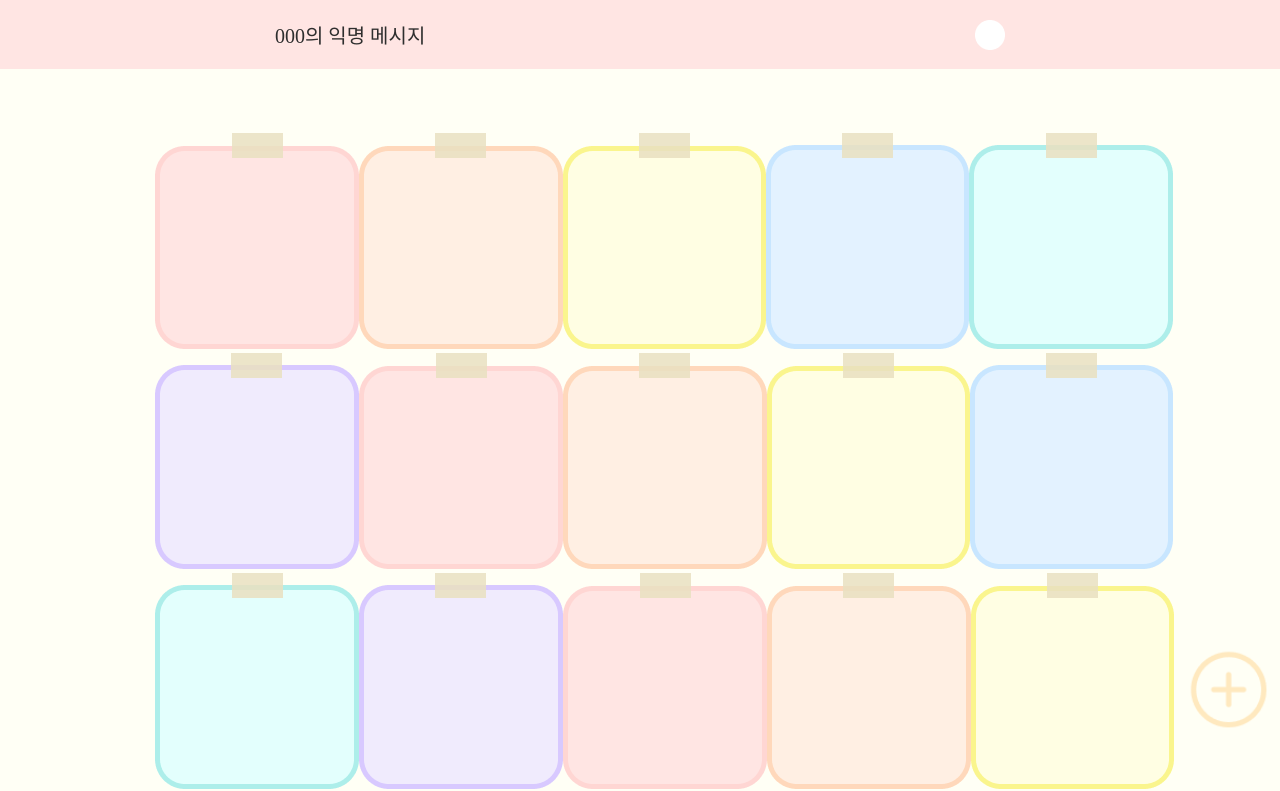
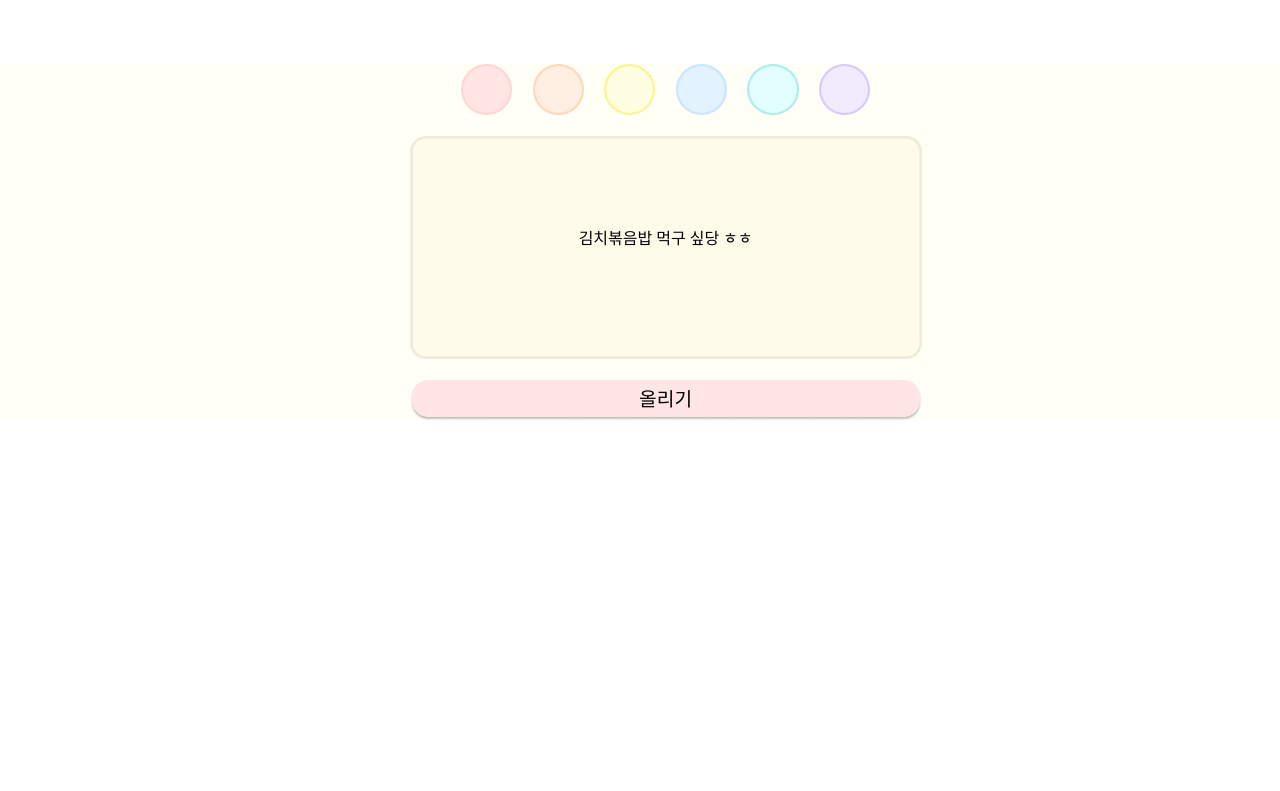
Before and after one commit to Z0ro0/CheerUP, a React (Create React App) app: page /Post in a window 1280 px wide. Shown: the top 791 px of the page. Built offline with nearby package versions, Linux system fonts and the light colour scheme; a web font is replaced by a local one.

Commit message:
post 화면 html, css

```diff
--- /dev/null
+++ b/src/Post.css
@@ -0,0 +1,61 @@
+@font-face {
+    font-family: 'omyu_pretty';
+    src: url('https://cdn.jsdelivr.net/gh/projectnoonnu/noonfonts_2304-01@1.0/omyu_pretty.woff2') format('woff2');
+    font-weight: normal;
+    font-style: normal;
+  }
+
+#container1{
+    background-color: #FFFFF5;
+}
+
+#post-container{
+    width: 80%;
+}
+
+#post-color{
+    display: flex;
+    justify-content: center;
+    margin-top: 5%;
+    gap: 2%;
+}
+.post-color-circle{
+    width: 5%;
+}
+
+
+#Message-board{
+    position: relative;
+    display: flex;
+    justify-content: center;
+    align-items: center;
+}
+#Post-Message{
+    position: absolute;
+    font-family: 'omyu_pretty';
+    font-size: 100%;
+}
+.post-Message-board{
+    margin-top: 2%;
+    width: 50%;
+}
+
+
+
+
+#Post-Button{
+    position: relative;
+    display: flex;
+    justify-content: center;
+    align-items: center;
+}
+#Post-Button_text{
+    position: absolute;
+    font-family: 'omyu_pretty';
+    margin-top: 3.5%;
+    font-size: 120%;
+}
+.post-button-img{
+    margin-top: 2%;
+    width: 50%;
+}
--- a/src/Post.js
+++ b/src/Post.js
@@ -1,38 +1,32 @@
-import './App.css';
+import './Post.css';
 
 
 function App() {
   return (
-    <div id="container">
-      <div id="nav">
-        <p id="owner-text">000의 익명 메시지</p>
-        <img src="./img/circle.png" id="circle"/>
+    <div id="container1">
+
+      <div id="post-container">
+        <div id="post-color">
+          <img class="post-color-circle" src="./img/circle1.png"/>
+          <img class="post-color-circle" src="./img/circle2.png"/>
+          <img class="post-color-circle" src="./img/circle3.png"/>
+          <img class="post-color-circle" src="./img/circle4.png"/>
+          <img class="post-color-circle" src="./img/circle5.png"/>
+          <img class="post-color-circle" src="./img/circle6.png"/>
+        </div>
+
+        <div id="Message-board">
+          <p id="Post-Message">김치볶음밥 먹구 싶당 ㅎㅎ</p>
+          <img class="post-Message-board" src="./img/board.png"/>
+        </div>
+
+        <div id="Post-Button">
+          <p id="Post-Button_text">올리기</p>
+          <img class="post-button-img"src="./img/PostButton.png"/>
+        </div>
       </div>
-      <div id="post-add-container">
-        <div id="post-container">
-            <img class="post" src="./img/post1.png"/>
-            <img class="post" src="./img/post2.png"/>
-            <img class="post" src="./img/post3.png"/>
-            <img class="post" src="./img/post4.png"/>
-            <img class="post" src="./img/post5.png"/>
-            <img class="post" src="./img/post6.png"/>
-            <img class="post" src="./img/post1.png"/>
-            <img class="post" src="./img/post2.png"/>
-            <img class="post" src="./img/post3.png"/>
-            <img class="post" src="./img/post4.png"/>
-            <img class="post" src="./img/post5.png"/>
-            <img class="post" src="./img/post6.png"/>
-            <img class="post" src="./img/post1.png"/>
-            <img class="post" src="./img/post2.png"/>
-            <img class="post" src="./img/post3.png"/>
-            <img class="post" src="./img/post4.png"/>
-            <img class="post" src="./img/post5.png"/>
-            <img class="post" src="./img/post6.png"/>
-            <img class="post" src="./img/post5.png"/>
-            <img class="post" src="./img/post6.png"/>
-          </div>
-          <img src="./img/add.png" id="add-button"/>
-      </div>
+
+
     </div>
   );
 }
```
